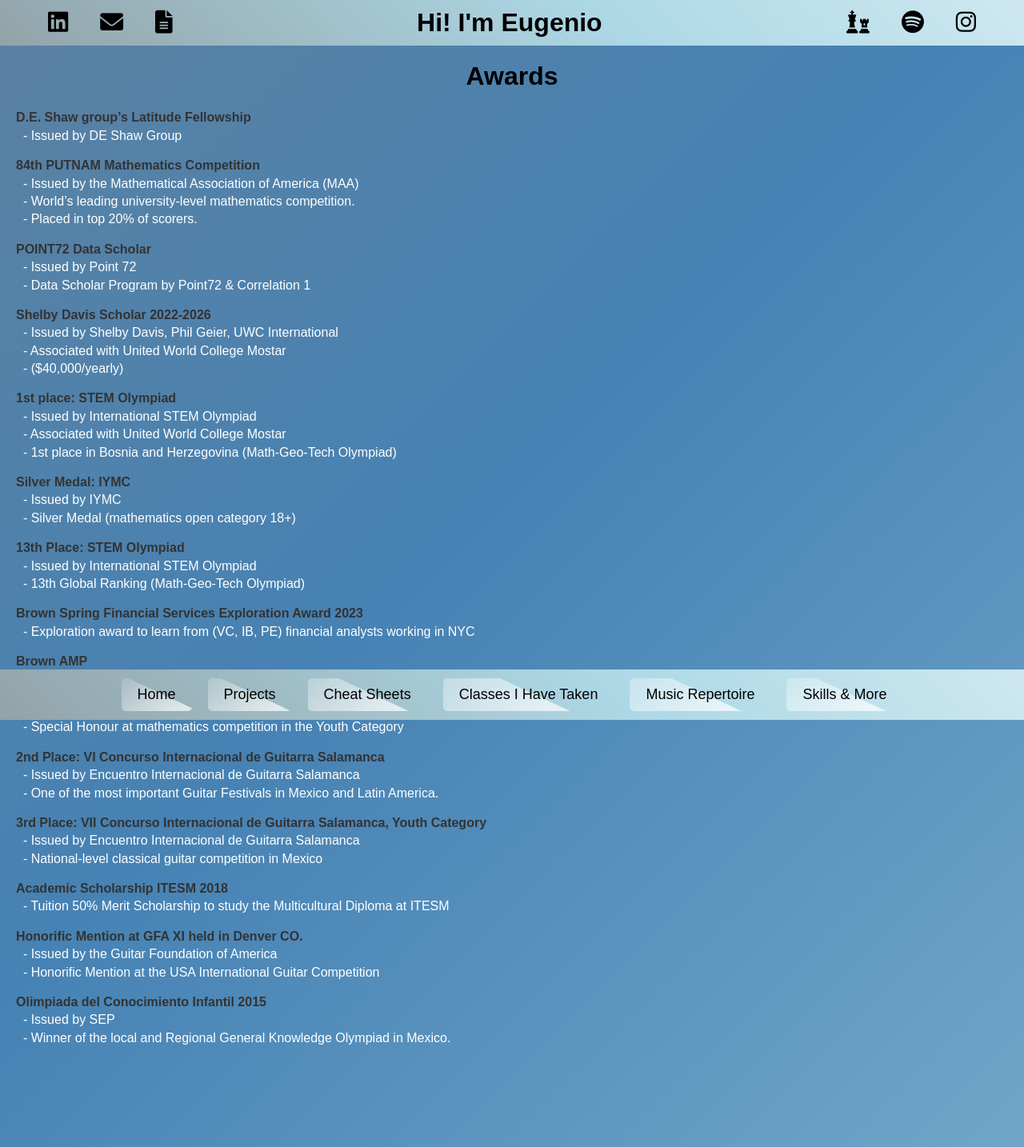
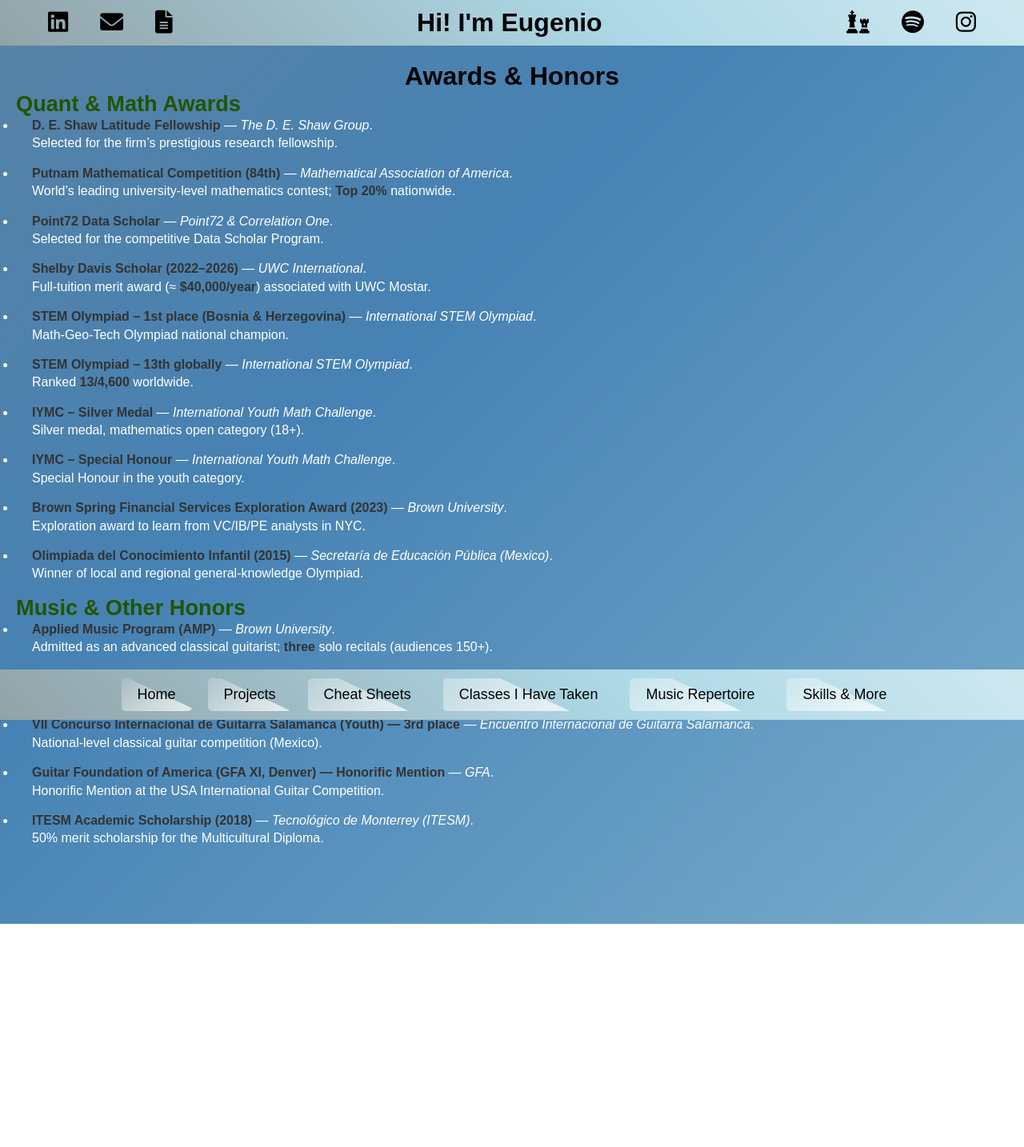
Before and after one commit to xXElGenio0203Xx/eugenio-macias.github.io, a Jekyll site: the page built from awards.md, in a window 1280 px wide. Shown: the whole page at 80% size. Built offline with Jekyll 4.4.1, drawn with Linux system fonts in a browser that asks for light colours; some web fonts are replaced; after the commit the page ends 1155 px from its top, so only the background shows below that.

Commit message:
Update awards.md

```diff
--- a/awards.md
+++ b/awards.md
@@ -2,69 +2,60 @@
 layout: default
 title: Awards
 ---
+
 <div class="center">
-    <h1>Awards</h1>
+  <h1>Awards & Honors</h1>
 </div>
-<br>
-**D.E. Shaw group's Latitude Fellowship**
-&nbsp;&nbsp;- Issued by DE Shaw Group
 
-**84th PUTNAM Mathematics Competition**
-&nbsp;&nbsp;- Issued by the Mathematical Association of America (MAA)
-&nbsp;&nbsp;- World's leading university-level mathematics competition.
-&nbsp;&nbsp;- Placed in top 20% of scorers.
+<!-- Quant & Math first for recruiter signal -->
+## Quant & Math Awards
 
-**POINT72 Data Scholar**
-&nbsp;&nbsp;- Issued by Point 72
-&nbsp;&nbsp;- Data Scholar Program by Point72 & Correlation 1
+- **D. E. Shaw Latitude Fellowship** — *The D. E. Shaw Group*.
+  Selected for the firm’s prestigious research fellowship.
 
-**Shelby Davis Scholar 2022-2026**
-&nbsp;&nbsp;- Issued by Shelby Davis, Phil Geier, UWC International
-&nbsp;&nbsp;- Associated with United World College Mostar
-&nbsp;&nbsp;- ($40,000/yearly)
+- **Putnam Mathematical Competition (84th)** — *Mathematical Association of America*.
+  World’s leading university-level mathematics contest; **Top 20%** nationwide.
 
-**1st place: STEM Olympiad**
-&nbsp;&nbsp;- Issued by International STEM Olympiad
-&nbsp;&nbsp;- Associated with United World College Mostar
-&nbsp;&nbsp;- 1st place in Bosnia and Herzegovina (Math-Geo-Tech Olympiad)
+- **Point72 Data Scholar** — *Point72 & Correlation One*.
+  Selected for the competitive Data Scholar Program.
 
-**Silver Medal: IYMC**
-&nbsp;&nbsp;- Issued by IYMC
-&nbsp;&nbsp;- Silver Medal (mathematics open category 18+)
+- **Shelby Davis Scholar (2022–2026)** — *UWC International*.
+  Full-tuition merit award (≈ **$40,000/year**) associated with UWC Mostar.
 
-**13th Place: STEM Olympiad**
-&nbsp;&nbsp;- Issued by International STEM Olympiad
-&nbsp;&nbsp;- 13th Global Ranking (Math-Geo-Tech Olympiad)
+- **STEM Olympiad – 1st place (Bosnia & Herzegovina)** — *International STEM Olympiad*.
+  Math-Geo-Tech Olympiad national champion.
 
-**Brown Spring Financial Services Exploration Award 2023**
-&nbsp;&nbsp;- Exploration award to learn from (VC, IB, PE) financial analysts working in NYC
+- **STEM Olympiad – 13th globally** — *International STEM Olympiad*.
+  Ranked **13/4,600** worldwide.
 
-**Brown AMP**
-&nbsp;&nbsp;- Admitted into the Brown University Applied Music Program for advanced-level classical musicians. 3 final solo-recitals (audience 150+)
+- **IYMC – Silver Medal** — *International Youth Math Challenge*.
+  Silver medal, mathematics open category (18+).
 
-**Special Honour: IYMC**
-&nbsp;&nbsp;- Special Honour at mathematics competition in the Youth Category
+- **IYMC – Special Honour** — *International Youth Math Challenge*.
+  Special Honour in the youth category.
 
-**2nd Place: VI Concurso Internacional de Guitarra Salamanca**
-&nbsp;&nbsp;- Issued by Encuentro Internacional de Guitarra Salamanca
-&nbsp;&nbsp;- One of the most important Guitar Festivals in Mexico and Latin America.
+- **Brown Spring Financial Services Exploration Award (2023)** — *Brown University*.
+  Exploration award to learn from VC/IB/PE analysts in NYC.
 
-**3rd Place: VII Concurso Internacional de Guitarra Salamanca, Youth Category**
-&nbsp;&nbsp;- Issued by Encuentro Internacional de Guitarra Salamanca
-&nbsp;&nbsp;- National-level classical guitar competition in Mexico
+- **Olimpiada del Conocimiento Infantil (2015)** — *Secretaría de Educación Pública (Mexico)*.
+  Winner of local and regional general-knowledge Olympiad.
 
-**Academic Scholarship ITESM 2018**
-&nbsp;&nbsp;- Tuition 50% Merit Scholarship to study the Multicultural Diploma at ITESM
 
-**Honorific Mention at GFA XI held in Denver CO.**
-&nbsp;&nbsp;- Issued by the Guitar Foundation of America
-&nbsp;&nbsp;- Honorific Mention at the USA International Guitar Competition
+## Music & Other Honors
 
-**Olimpiada del Conocimiento Infantil 2015**
-&nbsp;&nbsp;- Issued by SEP
-&nbsp;&nbsp;- Winner of the local and Regional General Knowledge Olympiad in Mexico.
-<br>
-<br>
-<br>
-<br>
-<br>
+- **Applied Music Program (AMP)** — *Brown University*.
+  Admitted as an advanced classical guitarist; **three** solo recitals (audiences 150+).
+
+- **VI Concurso Internacional de Guitarra Salamanca — 2nd place** — *Encuentro Internacional de Guitarra Salamanca*.
+  One of the most important guitar festivals in Mexico & Latin America.
+
+- **VII Concurso Internacional de Guitarra Salamanca (Youth) — 3rd place** — *Encuentro Internacional de Guitarra Salamanca*.
+  National-level classical guitar competition (Mexico).
+
+- **Guitar Foundation of America (GFA XI, Denver) — Honorific Mention** — *GFA*.
+  Honorific Mention at the USA International Guitar Competition.
+
+- **ITESM Academic Scholarship (2018)** — *Tecnológico de Monterrey (ITESM)*.
+  50% merit scholarship for the Multicultural Diploma.
+
+<br><br>
```
